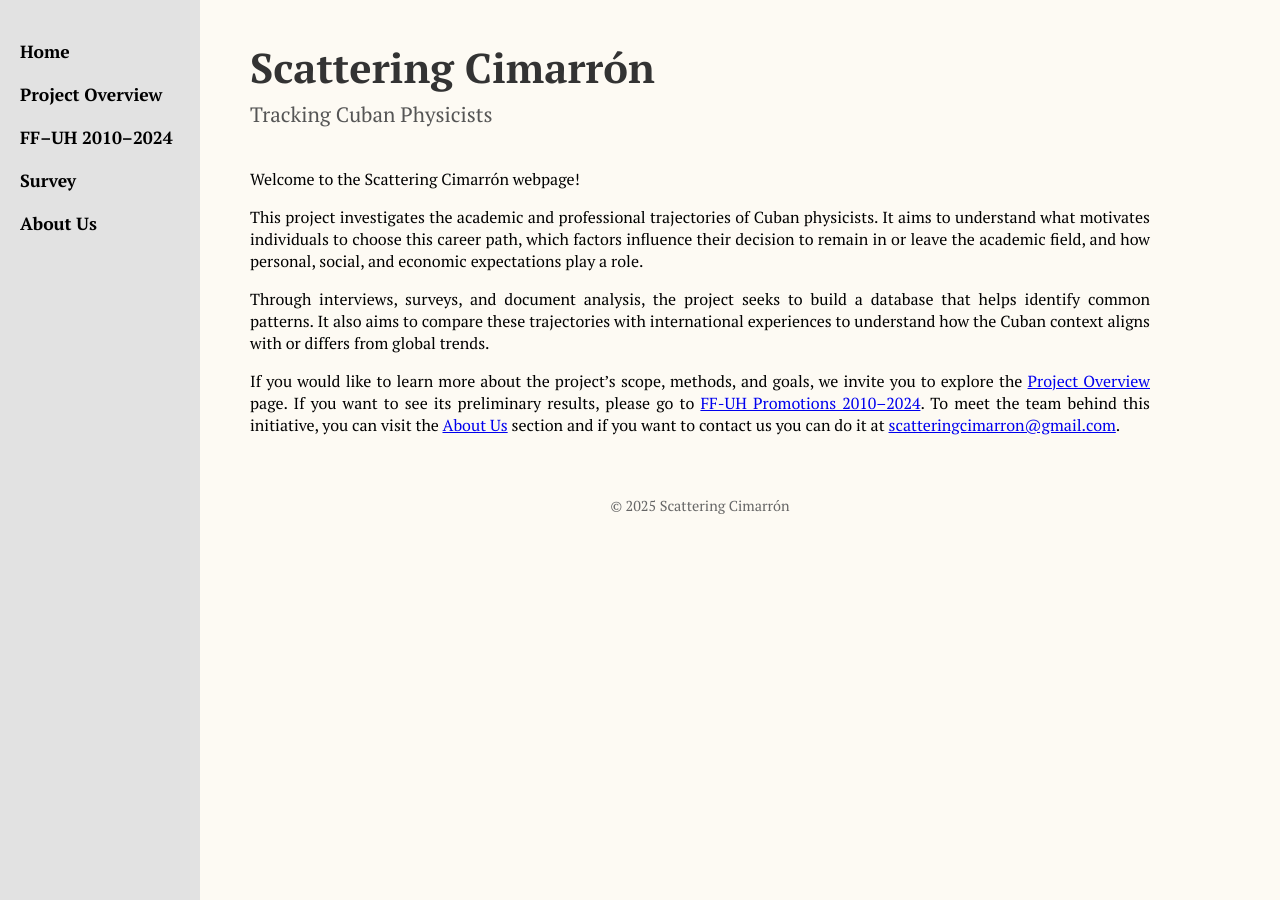
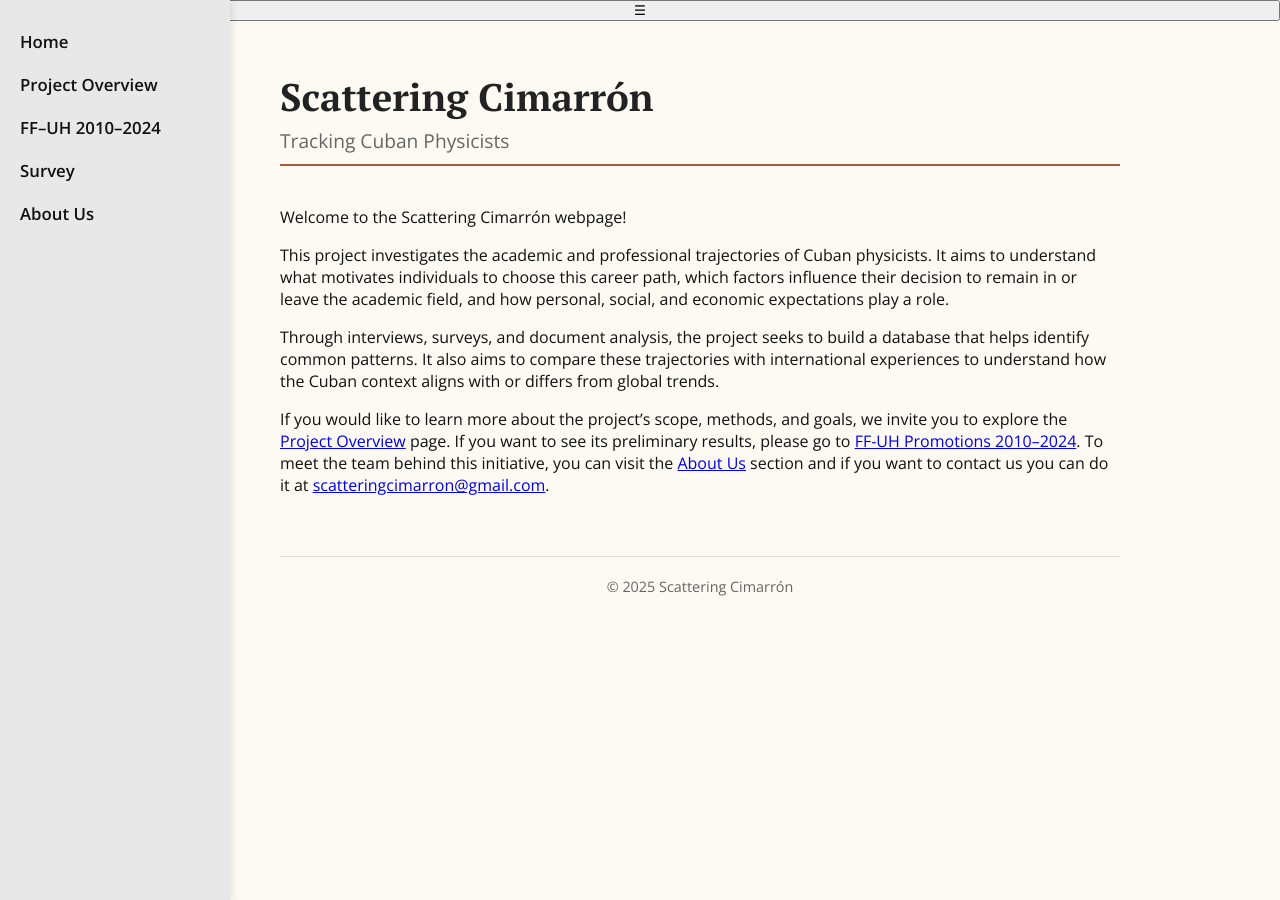
Before and after one commit to Gretica/Tracking_Cuban_Physicists, a Jekyll site: the page built from index.md, in a window 1280 px wide. Built offline with Jekyll 4.4.1, drawn with Linux system fonts in a browser that asks for light colours.

Commit message:
Update default.html
Cambio de estilo

```diff
--- a/_layouts/default.html
+++ b/_layouts/default.html
@@ -4,84 +4,160 @@
   <meta charset="UTF-8" />
   <meta name="viewport" content="width=device-width, initial-scale=1" />
   <title>{{ page.title | default: "Scattering Cimarrón – Tracking Cuban Physicists" }}</title>
-  <link href="https://fonts.googleapis.com/css2?family=PT+Serif:wght@400;700&display=swap" rel="stylesheet">
+  <link href="https://fonts.googleapis.com/css2?family=PT+Serif:wght@400;700&family=Open+Sans:wght@400;600&display=swap" rel="stylesheet">
+
   <style>
+    :root {
+      --bg-color: #fdfaf3;
+      --text-color: #111;
+      --accent-color: #a45b3c;
+      --nav-bg: #e8e8e8;
+      --shadow: rgba(0, 0, 0, 0.1);
+    }
+
+    * {
+      box-sizing: border-box;
+    }
+
     body {
-      background-color: #fdfaf3; /* blanco hueso */
-      color: #000000;           /* texto normal en negro */
-      font-family: 'PT Serif', serif;
       margin: 0;
+      font-family: 'Open Sans', sans-serif;
+      color: var(--text-color);
+      background-color: var(--bg-color);
       display: flex;
+      flex-direction: column;
       min-height: 100vh;
     }
 
+    /* --- NAVIGATION --- */
     nav {
-      width: 200px;
-      background-color: #e2e2e2; /* gris claro */
-      padding: 40px 20px;
-      box-sizing: border-box;
+      background-color: var(--nav-bg);
+      padding: 20px;
       position: fixed;
       top: 0;
+      left: 0;
       bottom: 0;
-      left: 0;
+      width: 230px;
+      display: flex;
+      flex-direction: column;
+      align-items: flex-start;
+      transition: transform 0.3s ease;
+      box-shadow: 2px 0 8px var(--shadow);
     }
 
     nav a {
-      display: block;
-      color: #000000;
       text-decoration: none;
-      margin-bottom: 20px;
-      font-weight: bold;
-      font-size: 1.1em;
+      color: var(--text-color);
+      font-weight: 600;
+      margin: 10px 0;
+      font-size: 1.05em;
+      transition: color 0.3s;
     }
 
     nav a:hover {
-      text-decoration: underline;
+      color: var(--accent-color);
     }
 
+    /* --- MAIN CONTENT --- */
     main {
-      margin-left: 220px;
-      padding: 40px 30px;
+      margin-left: 250px;
+      padding: 50px 30px;
       max-width: 900px;
-      text-align: justify;
     }
 
     .site-header {
       margin-bottom: 40px;
+      border-bottom: 2px solid var(--accent-color);
+      padding-bottom: 10px;
     }
 
     .project-title {
-      font-size: 2.6em;
+      font-family: 'PT Serif', serif;
+      font-size: 2.4em;
       font-weight: bold;
+      color: #222;
       margin: 0;
-      color: #333333; /* gris oscuro */
     }
 
     .project-subtitle {
-      font-size: 1.3em;
-      color: #555555; /* un gris más claro */
+      font-family: 'Open Sans', sans-serif;
+      font-size: 1.2em;
+      color: #666;
       margin-top: 5px;
     }
 
     h1, h2, h3 {
       font-family: 'PT Serif', serif;
-      color: #333333; /* títulos en gris oscuro */
+      color: #333;
     }
 
     footer {
       text-align: center;
       margin-top: 60px;
+      padding: 20px 0;
       font-size: 0.9em;
-      color: #666666;
+      color: #666;
+      border-top: 1px solid #ddd;
     }
-</style>
+
+    /* --- MOBILE STYLES --- */
+    @media (max-width: 900px) {
+      nav {
+        position: fixed;
+        top: 0;
+        left: 0;
+        height: 100%;
+        width: 220px;
+        transform: translateX(-100%);
+        z-index: 1000;
+      }
+
+      nav.open {
+        transform: translateX(0);
+      }
+
+      .menu-toggle {
+        position: fixed;
+        top: 15px;
+        left: 15px;
+        background-color: var(--accent-color);
+        color: #fff;
+        border: none;
+        font-size: 1.4em;
+        padding: 8px 12px;
+        border-radius: 6px;
+        box-shadow: 0 2px 5px var(--shadow);
+        cursor: pointer;
+        z-index: 1100;
+      }
+
+      main {
+        margin-left: 0;
+        padding: 80px 20px;
+      }
+
+      .site-header {
+        text-align: center;
+      }
+
+      footer {
+        margin-top: 40px;
+      }
+    }
+  </style>
 </head>
+
 <body>
+  <!-- Botón menú móvil -->
+  <button class="menu-toggle" onclick="document.querySelector('nav').classList.toggle('open')">
+    ☰
+  </button>
+
   <nav>
     <a href="{{ site.baseurl }}/">Home</a>
-     <a href="{{ site.baseurl }}/Project/">Project Overview</a>
+    <a href="{{ site.baseurl }}/Project/">Project Overview</a>
     <a href="{{ site.baseurl }}/Promo_2010_2024/">FF–UH 2010–2024</a>
-     <a href="{{ site.baseurl }}/survey/">Survey</a>
+    <a href="{{ site.baseurl }}/survey/">Survey</a>
     <a href="{{ site.baseurl }}/Aboutus/">About Us</a>
   </nav>
 
```
Also changed, not shown: other parts of _layouts/default.html (+11 -0 lines).
